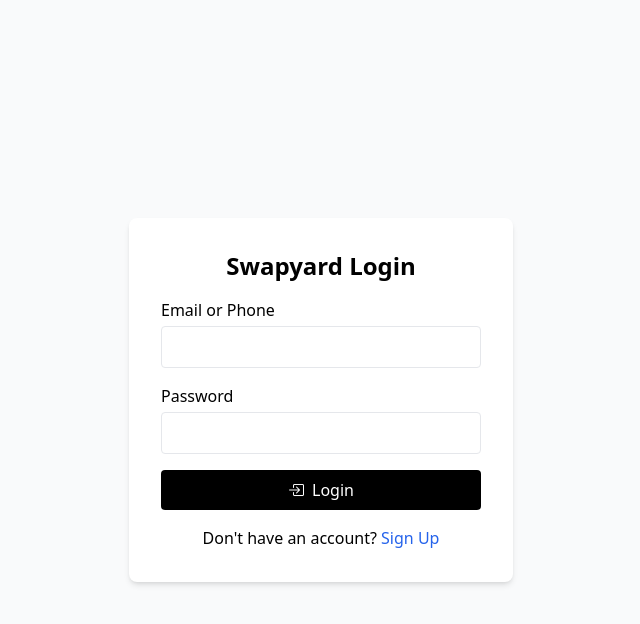
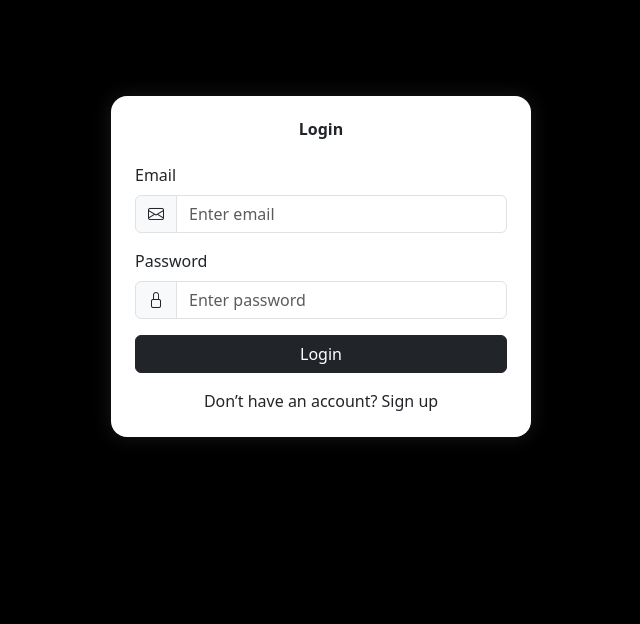
Before and after one commit to chukwuemeka77/Swapyardview, a plain HTML site: page login.html in a window 1280 px wide. Shown: the whole page, without its empty margins (319-959 px from the left). Drawn offline with nearby package versions, Linux system fonts and the light colour scheme.

Commit message:
Update login.html

```diff
--- a/login.html
+++ b/login.html
@@ -3,44 +3,74 @@
 <head>
   <meta charset="UTF-8">
   <meta name="viewport" content="width=device-width, initial-scale=1.0">
-<title>Swapyard Login</title>
+  <title>Login - FX Exchange</title>
+  <link href="https://cdn.jsdelivr.net/npm/bootstrap@5.3.2/dist/css/bootstrap.min.css" rel="stylesheet">
+  <link href="https://cdn.jsdelivr.net/npm/bootstrap-icons@1.11.3/font/bootstrap-icons.css" rel="stylesheet">
+  <script src="https://cdn.tailwindcss.com"></script>
+  <style>
+    body {
+      background-color: black;
+    }
+    .auth-container {
+      max-width: 420px;
+      margin: auto;
+      margin-top: 6rem;
+      border-radius: 1rem;
+      box-shadow: 0 0 20px rgba(255, 255, 255, 0.1);
+    }
+  </style>
+</head>
+<body>
+  <!-- Login Container -->
+  <div class="auth-container bg-white p-4">
+    <h2 class="text-center mb-4 fw-bold">Login</h2>
 
-<script src="https://cdn.tailwindcss.com"></script>
-<link rel="stylesheet" href="https://cdn.jsdelivr.net/npm/bootstrap-icons@1.11.1/font/bootstrap-icons.css">
-</head>
-<body class="bg-gray-50 flex items-center justify-center min-h-screen">
+    <form id="loginForm">
+      <!-- Email -->
+      <div class="mb-3">
+        <label class="form-label">Email</label>
+        <div class="input-group">
+          <span class="input-group-text"><i class="bi bi-envelope"></i></span>
+          <input type="email" class="form-control" id="email" required placeholder="Enter email">
+        </div>
+      </div>
 
-<div class="bg-white shadow-md p-8 rounded-lg w-full max-w-sm">
-    <h2 class="text-2xl font-bold mb-4 text-center">Swapyard Login</h2>
-    <form id="loginForm" class="space-y-4">
-        <div>
-            <label for="email" class="block mb-1">Email or Phone</label>
-            <input type="text" id="email" class="w-full border p-2 rounded" required>
+      <!-- Password -->
+      <div class="mb-3">
+        <label class="form-label">Password</label>
+        <div class="input-group">
+          <span class="input-group-text"><i class="bi bi-lock"></i></span>
+          <input type="password" class="form-control" id="password" required placeholder="Enter password">
         </div>
-        <div>
-            <label for="password" class="block mb-1">Password</label>
-            <input type="password" id="password" class="w-full border p-2 rounded" required>
       </div>
-        <button type="submit" class="w-full bg-black text-white p-2 rounded hover:bg-gray-800 flex justify-center items-center">
-            <i class="bi bi-box-arrow-in-right mr-2"></i> Login
-        </button>
+
+      <!-- Login Button -->
+      <button type="submit" class="btn btn-dark w-100">Login</button>
     </form>
-    <p class="mt-4 text-center">Don't have an account? <a href="signup.html" class="text-blue-600 hover:underline">Sign Up</a></p>
+
+    <p class="text-center mt-3">
+      Don’t have an account? <a href="signup.html">Sign up</a>
+    </p>
   </div>
 
   <script>
-const loginForm = document.getElementById('loginForm');
-loginForm.addEventListener('submit', (e) => {
+    // Check if already logged in
+    if (localStorage.getItem("userSession")) {
+      window.location.href = "index.html";
+    }
+
+    document.getElementById("loginForm").addEventListener("submit", function(e) {
       e.preventDefault();
-    const email = document.getElementById('email').value;
-    const password = document.getElementById('password').value;
 
-    // Basic mock authentication
-    if(email && password){
-        sessionStorage.setItem('user', JSON.stringify({name:"Chukwuemeka", email}));
-        window.location.href = "home.html";
+      // Mock login (you can connect backend later)
+      const email = document.getElementById("email").value;
+      const password = document.getElementById("password").value;
+
+      if (email && password) {
+        localStorage.setItem("userSession", JSON.stringify({ email }));
+        window.location.href = "index.html";
       } else {
-        alert("Enter valid credentials!");
+        alert("Invalid login details");
       }
     });
   </script>
```
Lines whose indentation alone changed are shown as unchanged.
